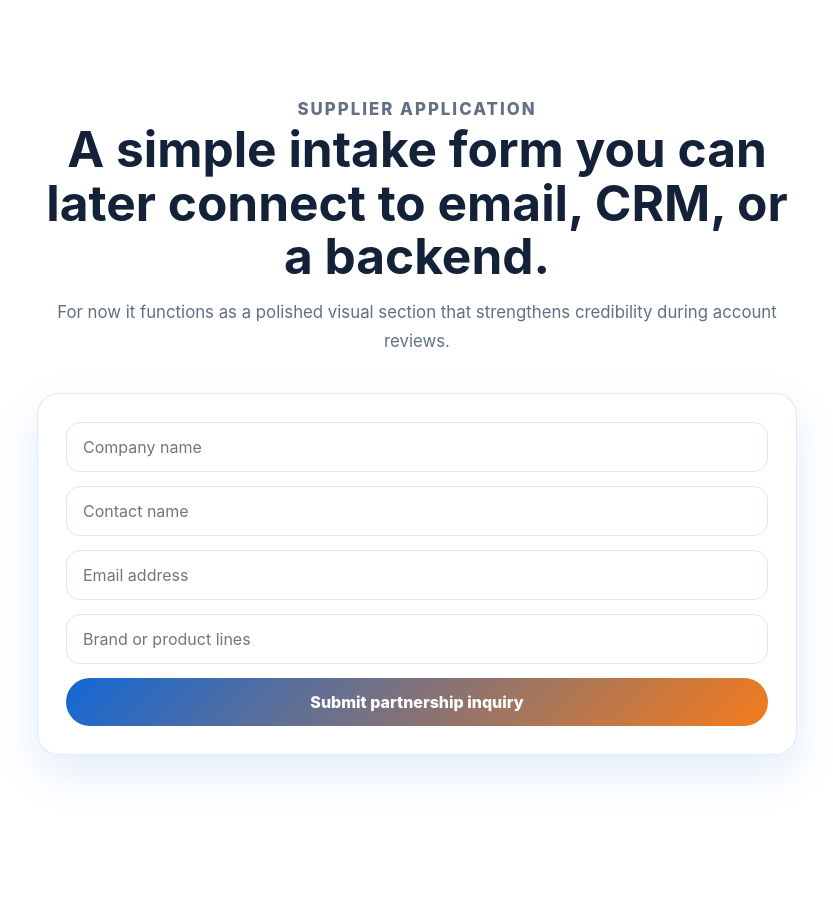
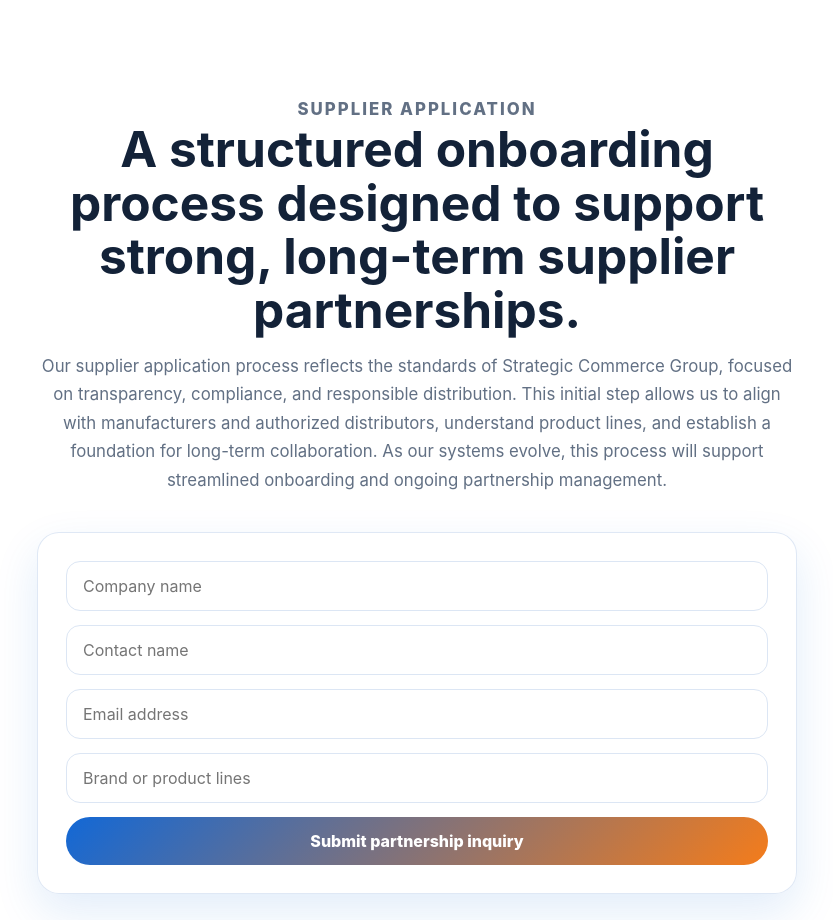
Before and after one commit to larryfelix66/strategic-commerce-group-site, a React (Vite) app: page / in a window 1280 px wide. Shown: the part 9080-10000 px from the top of the page, without its empty margins (223-1056 px from the left). Built offline with nearby package versions, Linux system fonts and the light colour scheme.

Commit message:
Update App.jsx

```diff
--- a/src/App.jsx
+++ b/src/App.jsx
@@ -313,10 +313,10 @@ export default function App() {
         <section className="section section-white" id="supplier-application">
           <div className="container narrow">
             <SectionHeading
-              eyebrow="Supplier application"
-              title="A simple intake form you can later connect to email, CRM, or a backend."
-              text="For now it functions as a polished visual section that strengthens credibility during account reviews."
-            />
+  eyebrow="Supplier application"
+  title="A structured onboarding process designed to support strong, long-term supplier partnerships."
+  text="Our supplier application process reflects the standards of Strategic Commerce Group, focused on transparency, compliance, and responsible distribution. This initial step allows us to align with manufacturers and authorized distributors, understand product lines, and establish a foundation for long-term collaboration. As our systems evolve, this process will support streamlined onboarding and ongoing partnership management."
+/>
             <div className="portal-card">
               <div className="form-grid">
                 <input type="text" placeholder="Company name" />
```
